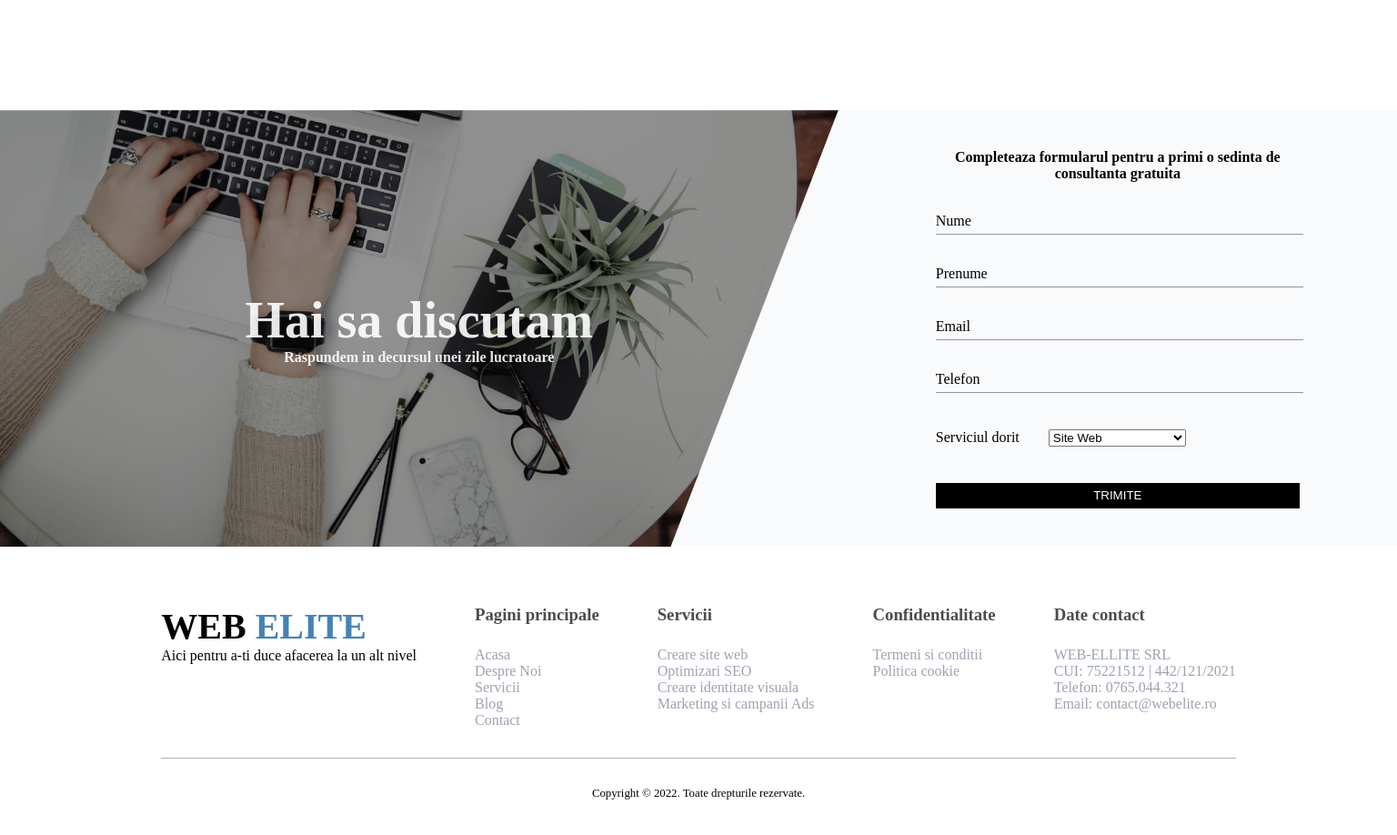
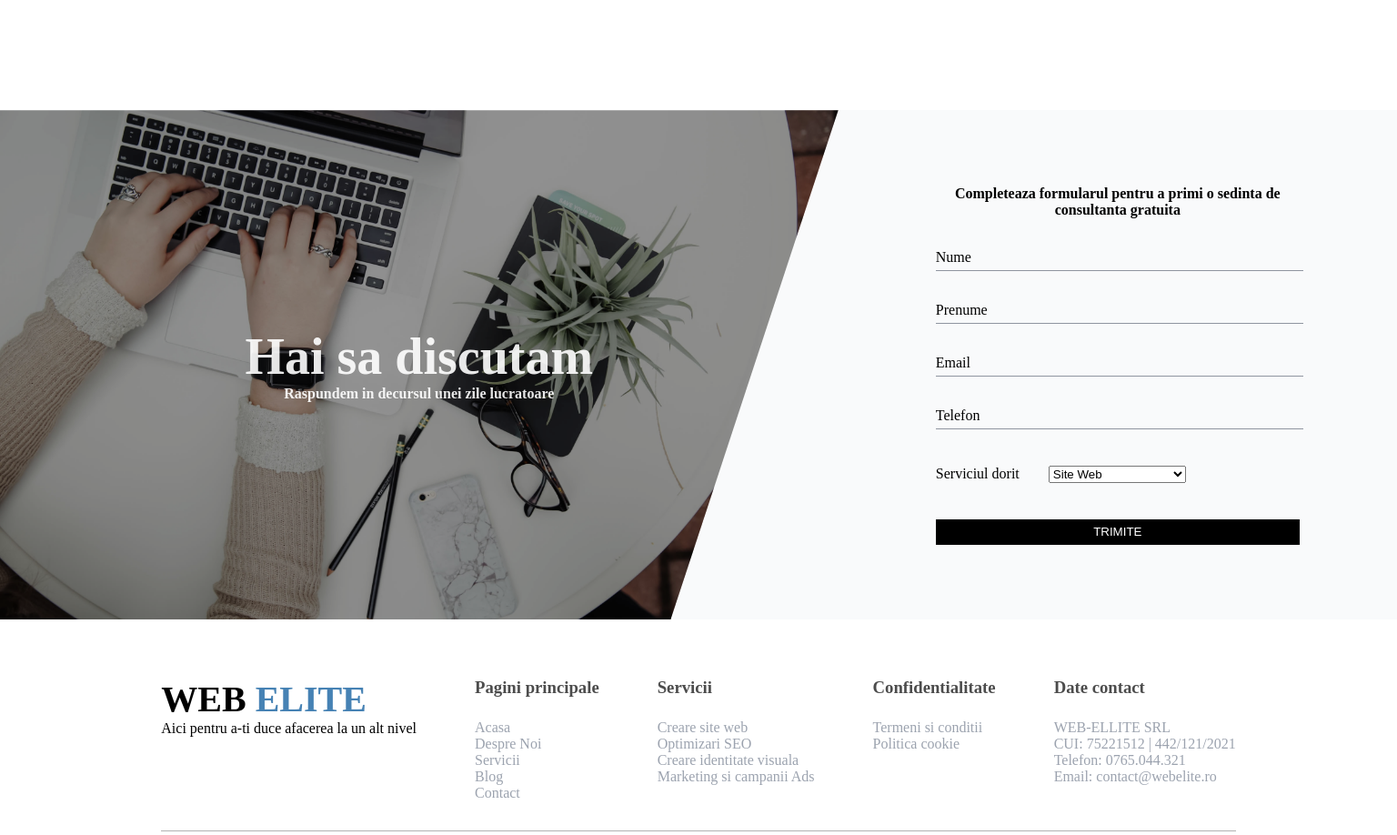
Before and after one commit to radu-ux/acceleratewb, a Gatsby site in the folder my-hello-world-starter/: page / in a window 1536 px wide. Shown: the part 3800-4718 px from the top of the page at 91% size. Built offline with nearby package versions, Linux system fonts and the light colour scheme; Gatsby itself is replaced by a stand-in of ours; a web font is replaced by a local one.

```diff
--- a/my-hello-world-starter/src/styles/ContactUs.css
+++ b/my-hello-world-starter/src/styles/ContactUs.css
@@ -20,14 +20,15 @@
     justify-content: center;
     align-items: center;
     width: 100%;
-    min-height: 50vh;
+    height: 50vh;
     font-size: 1em;
+    text-align: center;
 }
 
 .overlay {
     position: absolute;
     width: 100%;
-    min-height: 50vh;
+    height: 50vh;
     background-color: rgba(0, 0, 0, .4);
     top: 0;
     left: 0;
@@ -174,6 +175,7 @@
         -webkit-clip-path: polygon(0 0, 100% 0%, 80% 100%, 0 100%);
         clip-path: polygon(0 0, 100% 0%, 80% 100%, 0 100%);
         width: 60%;
+        height: 90vh;
     }
 
     .overlay {
@@ -182,6 +184,10 @@
 }
 
 @media screen and (min-width: 1440px) {
+    .contact_us_img {
+        height: 70vh;
+    }
+
     form {
         max-width: 25rem;
     }
```
